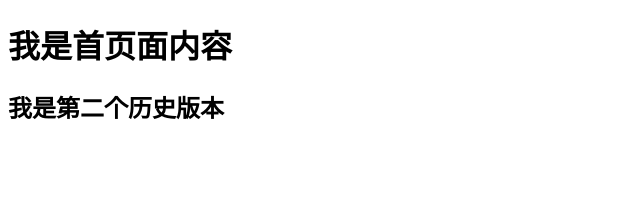
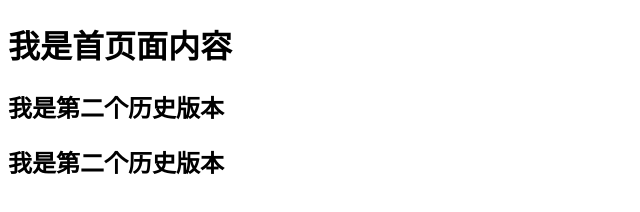
Before and after one commit to msc-x/msc2020, a plain HTML site: page pages/index.html in a window 1280 px wide. Shown: the whole page, without its empty margins (0-640 px from the left). Drawn offline with Linux system fonts and the light colour scheme.

Commit message:
我是第三个历史版本

```diff
--- a/pages/index.html
+++ b/pages/index.html
@@ -1,7 +1,7 @@
 <!--
  * @Author: your name
  * @Date: 2020-11-17 16:23:14
- * @LastEditTime: 2020-11-17 16:41:24
+ * @LastEditTime: 2020-11-17 16:45:56
  * @LastEditors: Please set LastEditors
  * @Description: In User Settings Edit
  * @FilePath: \week9\day1\test1\pages\index.html
@@ -16,5 +16,6 @@
 <body>
     <h1>我是首页面内容</h1>
     <h2>我是第二个历史版本</h2>
+    <h2>我是第二个历史版本</h2>
 </body>
 </html>
```
